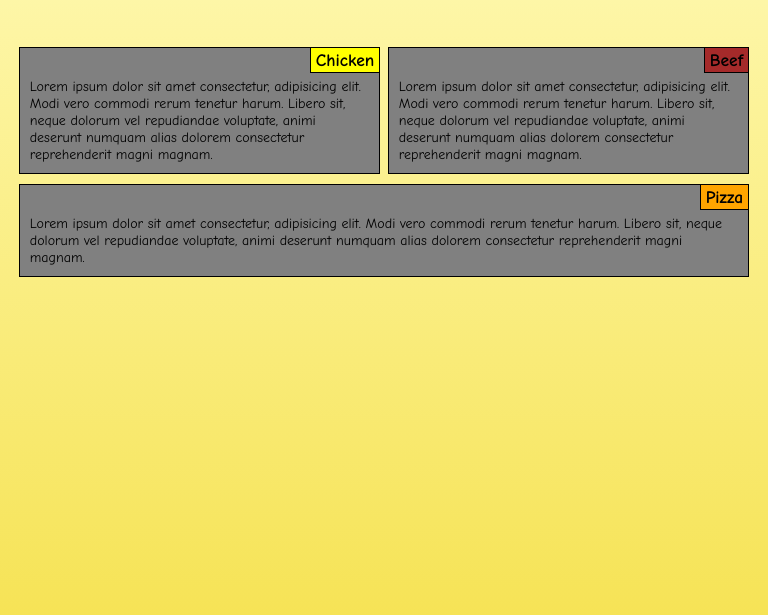
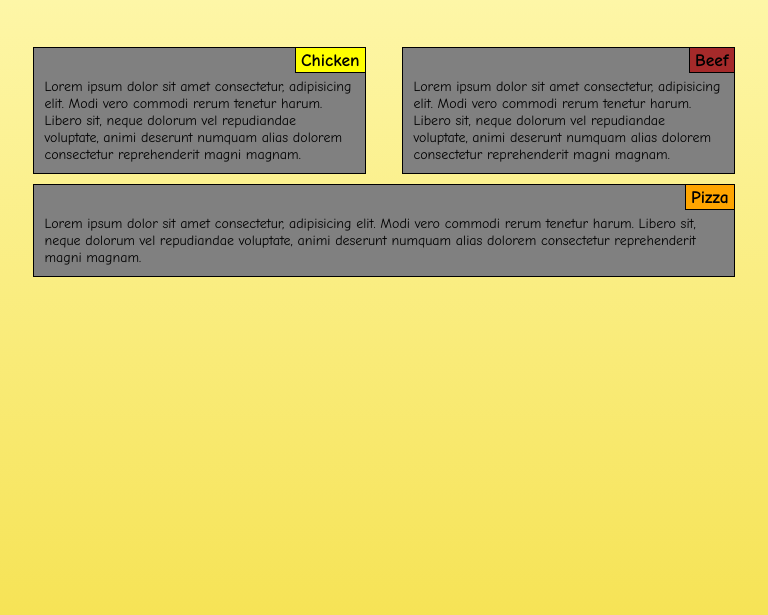
Before and after one commit to ndorph1n/Coursera-M2CA, a plain HTML site: page m2ca/index.html in a window 768 px wide. Shown: the part 131-746 px from the top of the page. Drawn offline with Linux system fonts and the light colour scheme.

Commit message:
little css changes

```diff
--- a/m2ca/css/style.css
+++ b/m2ca/css/style.css
@@ -27,6 +27,7 @@ body {
     height: 100vh;
     width: 100%;
     padding: 100px 15px 0 15px;
+
 }
 
 .menu-section {
@@ -83,13 +84,14 @@ body {
     .menu-section {
         width: 50%;
     }
+
     .menu-section:nth-child(4) {
-        width: 101%;
-        margin: 10px 0 0 -0.5%;
+        width: 100%;
+        margin: 10px 0 0 0;
     }
 
-    .menu-content {
-        width: 98%;
+    .menu-section:nth-child(4) .menu-content{
+        width: 95%;
     }
 }
 
```
